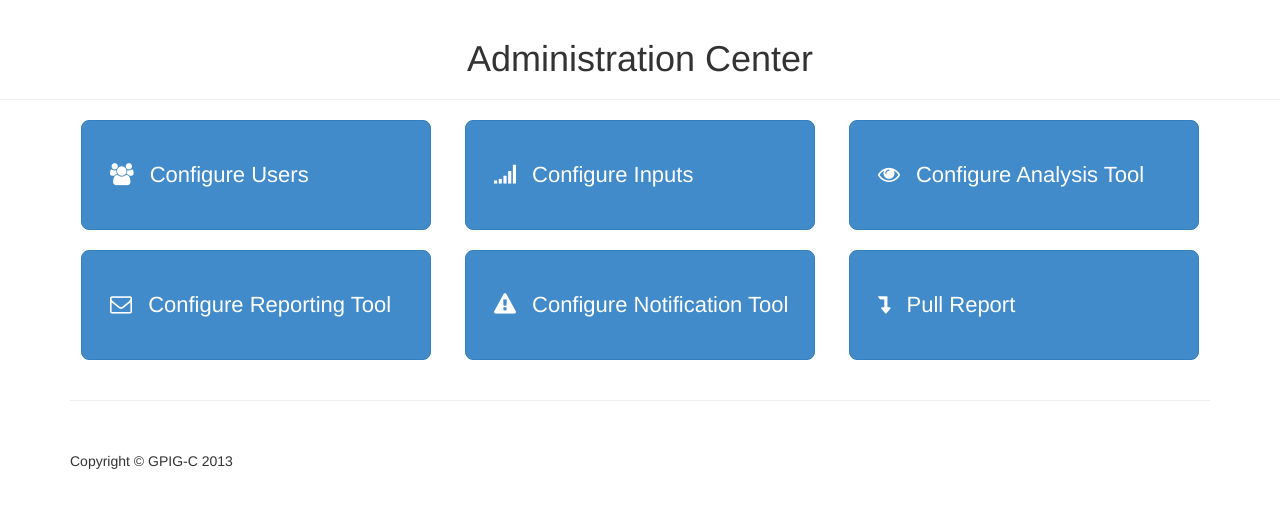
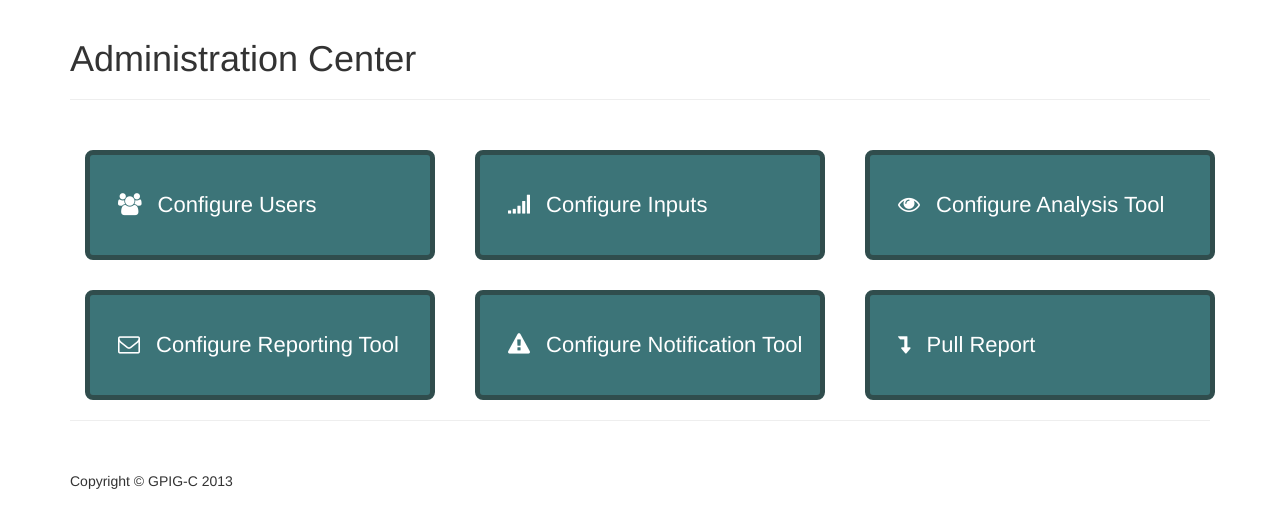
Before and after one commit to sftrabbit/gpig-c, a PHP site: page /adminCenter/index.html in a window 1280 px wide. Shown: the part 51-579 px from the top of the page. Run offline with PHP 8.4, Linux system fonts and the light colour scheme.

Commit message:
Make Admin Landing page match the rest

```diff
--- a/PrototypeAdminCentre/modern-business/adminCenter/css/admin.css
+++ b/PrototypeAdminCentre/modern-business/adminCenter/css/admin.css
@@ -17,17 +17,17 @@
 }
 
 .btn-adminsplash {
-    width: 350px!IMPORTANT;
-    height: 110px!IMPORTANT;
-    margin-left: 15px!IMPORTANT;
-    margin-right: 15px!IMPORTANT;
+    width: 350px ;
+    height: 110px ;
+    margin-left: 15px;
+    margin-right: 15px;
 }
 
 .btn-adminsplashmini {
-    width: 350px!IMPORTANT;
-    height: 60px!IMPORTANT;
-    margin-left: 15px!IMPORTANT;
-    margin-right: 15px!IMPORTANT;
+    width: 350px;
+    height: 60px;
+    margin-left: 15px;
+    margin-right: 15px;
 }
 
 .fa-adminsplash, .fa-adminsplashmini {
--- a/PrototypeAdminCentre/modern-business/adminCenter/index.html
+++ b/PrototypeAdminCentre/modern-business/adminCenter/index.html
@@ -10,11 +10,13 @@
 
     <!-- Bootstrap core CSS -->
     <link href="../css/bootstrap.css" rel="stylesheet">
-    <link href="css/admin.css" rel="stylesheet">
 
     <!-- Add custom CSS here -->
     <link href="../css/modern-business.css" rel="stylesheet">
+    <link href="css/admin.css" rel="stylesheet">
     <link href="../font-awesome/css/font-awesome.min.css" rel="stylesheet">
+    <link href="../css/custom-gpig.css" rel="stylesheet">
+
 </head>
 
 <body>
@@ -43,52 +45,48 @@
 <div class="container">
 
     <div class="row">
-
-        <!--Stuff here -->
-
+        <div class="col-sm-12 center-block">
+            <br />
+            <h1>Administration Center</h1><hr />
+        </div>
     </div>
-
-</div>
-
-<div class="row">
-
-    <div class="col-lg-12">
-        <br />
-        <center>
-            <h1>Administration Center</h1><hr />
-
-            <!-- Top Row -->
-            <a href="conf-users.html"><button class="btn btn-primary btn-adminsplash">
+    <div class="row row-top-buffer">  <!-- Top Row -->
+        <div class="col-sm-4 center-block">
+            <a href="conf-users.html"><button class="btn btn-primary btn-adminsplash b1">
                 <i class="fa fa-users fa-adminsplash"></i>Configure Users
             </button></a>
-            <a href="conf-inputs.html"><button class="btn btn-primary btn-adminsplash">
+        </div>
+        <div class="col-sm-4 center-block">
+            <a href="conf-inputs.html"><button class="btn btn-primary btn-adminsplash b1">
                 <i class="fa fa-signal fa-adminsplash"></i>Configure Inputs
             </button></a>
-            <a href="conf-analysis.html"><button class="btn btn-primary btn-adminsplash">
+        </div>
+        <div class="col-sm-4 center-block">
+            <a href="conf-analysis.html"><button class="btn btn-primary btn-adminsplash b1">
                 <i class="fa fa-eye fa-adminsplash"></i>Configure Analysis Tool
             </button></a>
-            <br /><br />
-
-            <!-- 2nd Row -->
-            <a href="conf-reporting.html"><button class="btn btn-primary btn-adminsplash">
+        </div>
+    </div>
+    <div class="row row-top-buffer">  <!-- Second Row -->
+        <div class="col-sm-4 center-block">
+            <a href="conf-reporting.html"><button class="btn btn-primary btn-adminsplash b1">
                 <i class="fa fa-envelope-o fa-adminsplash"></i>Configure Reporting Tool
             </button></a>
-            <a href="conf-notification.html"><button class="btn btn-primary btn-adminsplash">
+        </div>
+        <div class="col-sm-4 center-block">
+            <a href="conf-notification.html"><button class="btn btn-primary btn-adminsplash b1">
                 <i class="fa fa-warning fa-adminsplash"></i>Configure Notification Tool
             </button></a>
-            <a href="pull-report.html"><button class="btn btn-primary btn-adminsplash">
+        </div>
+        <div class="col-sm-4 center-block">
+            <a href="pull-report.html"><button class="btn btn-primary btn-adminsplash b1">
                 <i class="fa fa-level-down fa-adminsplash"></i>Pull Report
             </button></a>
-            <br /><br />
-        </center>
+        </div>
     </div>
-
-</div>
-
-</div><!-- /.container -->
+</div> <!--/.container -->
 
 <div class="container">
-
     <hr>
     <footer>
         <div class="row">
--- a/PrototypeAdminCentre/modern-business/css/custom-gpig.css
+++ b/PrototypeAdminCentre/modern-business/css/custom-gpig.css
@@ -85,6 +85,16 @@ h3.h3_4 {
     border-radius:8px;
 }
 .account-box {
-    background-color: #fff1cc;
+    background-color: #fffcdb;
     border: 8px solid #3c7478;
 }
+
+.row-top-buffer{
+    margin-top: 30px;
+}
+
+.btn.b1{
+    color: #ffffff;
+    background-color: #3c7478;
+    border: 5px solid #304d4d;
+}
```
